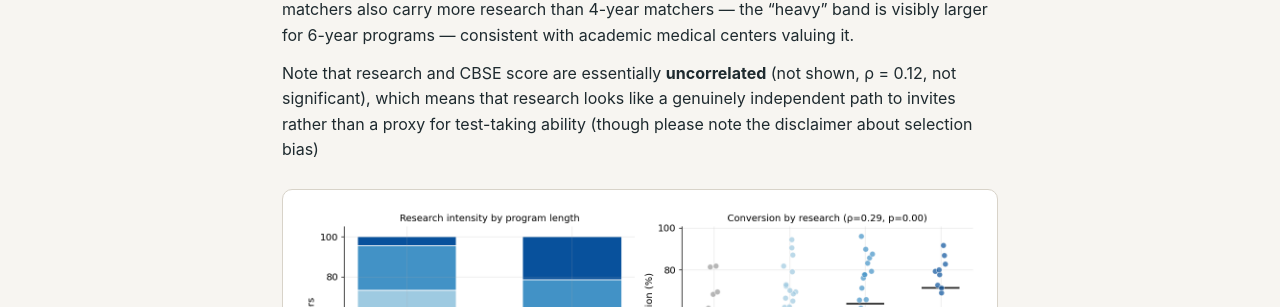
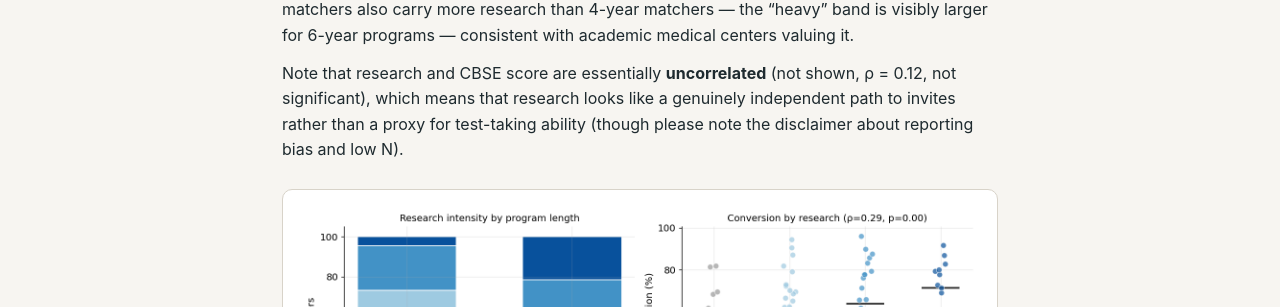
Before and after one commit to omfsdata/data, a Jekyll site: the page built from analysis.md, in a window 1280 px wide and 900 px high, scrolled down 2884 px. Shown: the part 197-504 px from the top of the window. Built offline with Jekyll 4.4.1, drawn with Linux system fonts in a browser that asks for light colours.

Commit message:
Update analysis.md

```diff
--- a/analysis.md
+++ b/analysis.md
@@ -56,7 +56,7 @@ The bubble sizes are telling, too: several low scorers still matched by applying
 
 An applicant's research intensity also tracks with interview conversion (**ρ = 0.29**, *p* = 0.002): median conversion climbs steadily from **46%** (no research) to **71%** (heavy research). Six-year matchers also carry more research than 4-year matchers — the "heavy" band is visibly larger for 6-year programs — consistent with academic medical centers valuing it.
 
-Note that research and CBSE score are essentially **uncorrelated** (not shown, ρ = 0.12, not significant), which means that research looks like a genuinely independent path to invites rather than a proxy for test-taking ability (though please note the disclaimer about selection bias)
+Note that research and CBSE score are essentially **uncorrelated** (not shown, ρ = 0.12, not significant), which means that research looks like a genuinely independent path to invites rather than a proxy for test-taking ability (though please note the disclaimer about reporting bias and low N).
 
 {% include figure.html num="3" src="f4_research.png" wide="true" caption="Left: research intensity by program length — 6-year matchers report more heavy research. Right: interview conversion rises monotonically with research intensity." %}
 
```
